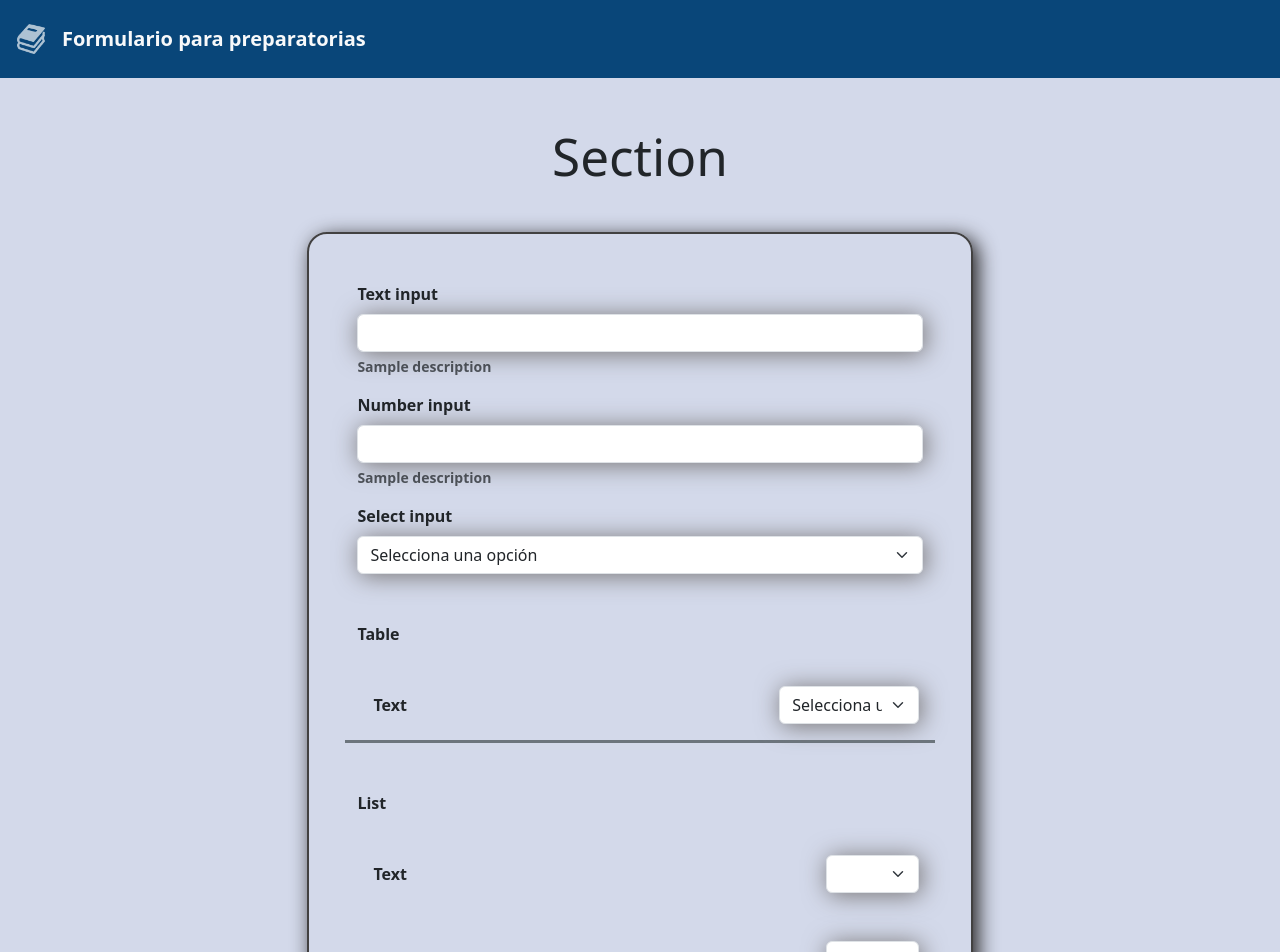
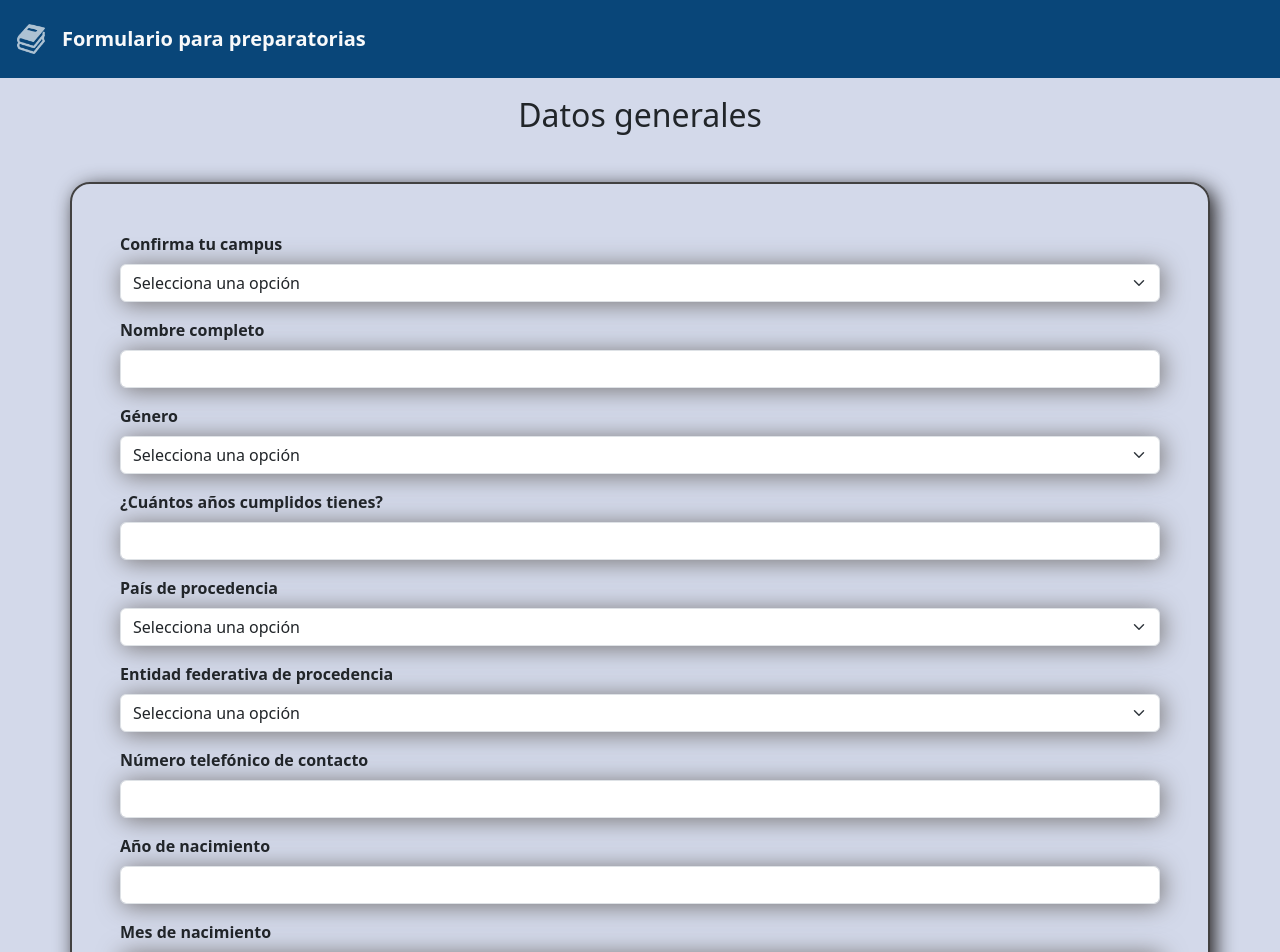
Before and after one commit to jossilvas85/Reto-designa, a React (Vite) app: page / in a window 1280 px wide. Shown: the top 952 px of the page. Built offline with nearby package versions, Linux system fonts and the light colour scheme.

Commit message:
llenado de forms funcional, faltan comprobaciones y atributos especiales

```diff
--- a/src/App.css
+++ b/src/App.css
@@ -1,7 +1,7 @@
 #root {
     max-width: 1280px;
     margin: 0 auto;
-    padding: 2rem;
+    /* padding: 2rem; */
     text-align: center;
 
     /* El root usa la pantalla completa */
--- a/src/components/formulario.tsx
+++ b/src/components/formulario.tsx
@@ -1,9 +1,9 @@
 // El formulario se estructura en: sections
 
-import { useState } from 'react';
+import { useEffect, useState } from 'react';
 import {
     inputCheckInterface,
-    inputEmailInerface,
+    inputEmailInterface,
     inputListInterface,
     inputNumberInerface,
     inputPasswordInterface,
@@ -53,18 +53,256 @@ import {
 
 // // LIST
 
+interface formsInterface {
+    section: string;
+    validate: number;
+    target: string[];
+    questions: JSX.Element[];
+}
+
 const Formulario = ({ data }: { data: sectionInterface[] | undefined }) => {
+    const [arrNew, setArrNew] = useState();
+    const [arrRenew, setArrRenew] = useState();
+    const [forms, setForms] = useState<formsInterface[]>();
+
+    useEffect(() => {
+        if (data != undefined) {
+            const formsData = data.map((sectionObj) => {
+                // Arreglo de INPUTS por section
+                return {
+                    section: sectionObj.section,
+                    validate: sectionObj.validate,
+                    target: sectionObj.target,
+                    questions: InputsPerSection({ sectionObj }),
+                };
+            });
+            setForms(formsData as formsInterface[]);
+        }
+    }, [data]);
+
     if (data == undefined) return;
 
-    const [arrNew, setArrNew] = useState();
-    const [arrRenew, setArrRenew] = useState();
-
-    data.map((sectionObj) => {
-        questionsForms({ sectionObj });
-    });
     return (
         <>
-            <h1 className="my-5">Section</h1>
+            {forms?.map((form, index) => (
+                <div key={`${form.section}_${form.target}`}>
+                    <h2 className="my-5">{form.section}</h2>
+
+                    <div className="form-card text-start p-md-5 py-2 container ">
+                        <form>
+                            {form.questions.map((question) => (
+                                <div>{question}</div>
+                            ))}
+                        </form>
+
+                        {index === forms.length - 1 ? (
+                            <div className="text-end mt-5">
+                                <button
+                                    type="submit"
+                                    className="btn btn-primary fw-bold"
+                                >
+                                    Enviar formulario
+                                </button>
+                            </div>
+                        ) : (
+                            <></>
+                        )}
+                    </div>
+                </div>
+            ))}
+        </>
+    );
+};
+
+export default Formulario;
+
+// Funcion para asignar atributos dinamicos a los inputs
+const SetDinamicAttributes = ({
+    question,
+}: {
+    question:
+        | inputTextInerface
+        | inputNumberInerface
+        | inputSelectInterface
+        | inputTableInterface
+        | inputListInterface
+        | inputEmailInterface
+        | inputCheckInterface
+        | inputPasswordInterface;
+}) => {
+    return { ...(question.required == false ? {} : { required: true }) };
+};
+
+// Funcion que crea inputs por cada seccion
+const InputsPerSection = ({ sectionObj }: { sectionObj: sectionInterface }) =>
+    sectionObj.questions.map((question) =>
+        // Se crea el INPUT adecuado dependiendo al TYPE
+        InputSelecction({ question })
+    );
+
+// Funcion que crea el input adecuado dependiendo del TYPE
+const InputSelecction = ({
+    question,
+}: {
+    question:
+        | inputNumberInerface
+        | inputTextInerface
+        | inputSelectInterface
+        | inputTableInterface
+        | inputListInterface
+        | inputEmailInterface
+        | inputCheckInterface
+        | inputPasswordInterface;
+}) => {
+    const type = question.type;
+    switch (type) {
+        case 'text':
+            return CreateInputText(question as inputTextInerface);
+        case 'number':
+            return CreateInputNumber(question as inputNumberInerface);
+        case 'select':
+            return CreateInputSelect(question as inputSelectInterface);
+        case 'table':
+            return CreateInputTable(question as inputTableInterface);
+        case 'list':
+            return CreateInputList(question as inputListInterface);
+        case 'email':
+            return CreateInputEmail(question as inputEmailInterface);
+        case 'checkbox':
+            return CreateInputCheckbox(question as inputCheckInterface);
+    }
+};
+
+// FUNCIONES PARA CREAR INPUTS
+const CreateInputText = (question: inputTextInerface) => (
+    <div key={question.name} className="mb-3">
+        <label className="form-label fw-bold">{question.title}</label>
+        <input
+            id={question.name}
+            type={question.type}
+            className="form-control form-input"
+            {...SetDinamicAttributes({ question })}
+        ></input>
+        {/* <div className="form-text fw-bold">Sample description</div> */}
+    </div>
+);
+
+const CreateInputNumber = (question: inputNumberInerface) => (
+    <div key={question.name} className="mb-3">
+        <label className="form-label fw-bold">{question.title}</label>
+        <input
+            id={question.name}
+            type={question.type}
+            className="form-control form-input"
+            {...SetDinamicAttributes({ question })}
+        ></input>
+        {/* <div className="form-text fw-bold">Sample description</div> */}
+    </div>
+);
+
+const CreateInputSelect = (question: inputSelectInterface) => (
+    <div key={question.name} className="mb-3">
+        <label className="form-label fw-bold">{question.title}</label>
+        <select
+            id={question.name}
+            className="form-select form-input"
+            {...SetDinamicAttributes({ question })}
+        >
+            <option hidden defaultValue={''}>
+                Selecciona una opción
+            </option>
+            {question.options.map((option) => (
+                <option key={`${question.name}_${option}`} value={option}>
+                    {option}
+                </option>
+            ))}
+        </select>
+    </div>
+);
+
+const CreateInputTable = (question: inputTableInterface) => (
+    <div
+        key={question.name}
+        className="my-5 py-4 border-top border-bottom border-3 border-secondary"
+    >
+        <label className="form-label fw-bold">{question.title}</label>
+        <div className="container">
+            <div className="row">
+                {question.rows.map((row) => {
+                    return (
+                        <div className="col-md-6 col-sm-12 my-2 ">
+                            {InputSelecction({ question: row })}
+                        </div>
+                    );
+                })}
+            </div>
+        </div>
+    </div>
+);
+
+const CreateInputList = (question: inputListInterface) => (
+    <div
+        key={question.name}
+        className="my-5 py-4 border-top border-bottom border-3 border-secondary"
+    >
+        <label className="form-label fw-bold">{question.title}</label>
+        <div className="container">
+            <div className="row py-3">
+                {question.rows.map((row) => {
+                    const { max } = row;
+                    return (
+                        <div key={row.name} className="mb-3">
+                            <label className="form-label fw-bold">
+                                {row.title}
+                            </label>
+                            <input
+                                id={row.name}
+                                type={row.type}
+                                className="form-control form-input"
+                                {...SetDinamicAttributes({ question })}
+                            ></input>
+                            {/* <div className="form-text fw-bold">Sample description</div> */}
+                        </div>
+                    );
+                })}
+            </div>
+        </div>
+    </div>
+);
+
+const CreateInputEmail = (question: inputEmailInterface) => (
+    <div key={question.name} className="mb-3">
+        <label className="form-label fw-bold">{question.title}</label>
+        <input
+            id={question.name}
+            type={question.type}
+            className="form-control form-input"
+            {...SetDinamicAttributes({ question })}
+        ></input>
+        {/* <div className="form-text fw-bold">Sample description</div> */}
+    </div>
+);
+
+const CreateInputCheckbox = (question: inputCheckInterface) => (
+    <div key={question.name} className="my-4 form-check">
+        <label className="form-check-label fw-bold">{question.title}</label>
+
+        {question.options.map((option) => (
+            <>
+                <input
+                    id={option}
+                    type="checkbox"
+                    className="form-check-input"
+                ></input>
+            </>
+        ))}
+    </div>
+);
+
+const template = () => {
+    return (
+        <>
+            <h2 className="my-5">Section</h2>
 
             <div className="form-card text-start p-5 container">
                 {/* Form */}
@@ -241,231 +479,3 @@ const Formulario = ({ data }: { data: sectionInterface[] | undefined }) => {
         </>
     );
 };
-
-export default Formulario;
-
-const questionsForms = ({ sectionObj }: { sectionObj: sectionInterface }) => {
-    sectionObj.questions.map((question) => {
-        formSelection({ question });
-    });
-};
-
-// Funcion que crea el input adecuado dependiendo de la pregunta
-const formSelection = ({
-    question,
-}: {
-    question:
-        | inputTextInerface
-        | inputNumberInerface
-        | inputSelectInterface
-        | inputTableInterface
-        | inputListInterface
-        | inputEmailInerface
-        | inputCheckInterface
-        | inputPasswordInterface;
-}) => {
-    const type = question.type;
-    switch (type) {
-        case 'text':
-            console.log('TEXT');
-            break;
-        case 'number':
-            console.log('NUMBER');
-            break;
-        case 'select':
-            break;
-        case 'table':
-            break;
-        case 'list':
-            break;
-        case 'email':
-            break;
-        case 'password':
-            break;
-        case 'checkbox':
-            break;
-        default:
-            break;
-    }
-};
-
-export const template = () => {
-    return (
-        <>
-            <h1 className="my-5">Section</h1>
-
-            <div className="form-card text-start p-5 container">
-                {/* Form */}
-                <form>
-                    {/* Text */}
-                    <div className="mb-3">
-                        <label className="form-label fw-bold">Text input</label>
-                        <input
-                            id=""
-                            name=""
-                            type="text"
-                            className="form-control form-input"
-                        ></input>
-                        <div className="form-text fw-bold">
-                            Sample description
-                        </div>
-                    </div>
-
-                    {/* Number */}
-                    <div className="mb-3">
-                        <label className="form-label fw-bold">
-                            Number input
-                        </label>
-                        <input
-                            id=""
-                            name=""
-                            type="number"
-                            min={1}
-                            max={10}
-                            className="form-control form-input"
-                        ></input>
-                        <div className="form-text fw-bold">
-                            Sample description
-                        </div>
-                    </div>
-
-                    {/* Select */}
-                    <div className="mb-3">
-                        <label className="form-label fw-bold">
-                            Select input
-                        </label>
-                        <select
-                            id=""
-                            name=""
-                            className="form-select form-input"
-                        >
-                            <option hidden defaultValue={''}>
-                                Selecciona una opción
-                            </option>
-                            <option value="1">One</option>
-                            <option value="2">Two</option>
-                            <option value="3">Three</option>
-                        </select>
-                    </div>
-
-                    {/* Table */}
-                    <div className="my-5">
-                        <label className="form-label fw-bold">Table</label>
-                        <div className="row p-3 my-3 border-bottom border-3 border-secondary">
-                            <label className="align-self-center fw-bold col-9">
-                                Text
-                            </label>
-                            <select
-                                id=""
-                                name=""
-                                className="form-select form-input col"
-                            >
-                                <option hidden defaultValue={''}>
-                                    Selecciona una opción
-                                </option>
-                                <option value="1">One</option>
-                                <option value="2">Two</option>
-                                <option value="3">Three</option>
-                            </select>
-                        </div>
-                    </div>
-
-                    {/* List */}
-                    <div className="my-5">
-                        <label className="form-label fw-bold">List</label>
-                        <div className="row p-3 my-3">
-                            <label className="align-self-center fw-bold col-10">
-                                Text
-                            </label>
-                            <select
-                                id=""
-                                name=""
-                                className="form-select form-input col"
-                            >
-                                <option hidden defaultValue={''}></option>
-                                <option value="1">1</option>
-                                <option value="2">2</option>
-                                <option value="3">3</option>
-                            </select>
-                        </div>
-                        <div className="row p-3 my-3">
-                            <label className="align-self-center fw-bold col-10">
-                                Text
-                            </label>
-                            <select
-                                id=""
-                                name=""
-                                className="form-select form-input col"
-                            >
-                                <option hidden defaultValue={''}></option>
-                                <option value="1">1</option>
-                                <option value="2">2</option>
-                                <option value="3">3</option>
-                            </select>
-                        </div>
-                        <div className="row p-3 my-3 border-bottom border-3 border-secondary">
-                            <label className="align-self-center fw-bold col-10">
-                                Text
-                            </label>
-                            <select
-                                id=""
-                                name=""
-                                className="form-select form-input col"
-                            >
-                                <option hidden defaultValue={''}></option>
-                                <option value="1">1</option>
-                                <option value="2">2</option>
-                                <option value="3">3</option>
-                            </select>
-                        </div>
-                    </div>
-
-                    {/* Email */}
-                    <div className="mb-3">
-                        <label className="form-label fw-bold">Email</label>
-                        <input
-                            id=""
-                            name=""
-                            type="email"
-                            className="form-control form-input"
-                        ></input>
-                        <div className="form-text fw-bold">
-                            Ingresa el correo
-                        </div>
-                    </div>
-
-                    {/* Password */}
-                    <div className="mb-3">
-                        <label className="form-label fw-bold">Password</label>
-                        <input
-                            id=""
-                            name=""
-                            type="password"
-                            min={10}
-                            className="form-control form-input"
-                        ></input>
-                        <div className="form-text fw-bold">
-                            La contraseña tiene que tener al menos x caracteres
-                        </div>
-                    </div>
-
-                    {/* Checkbox */}
-                    <div className="mb-3 form-check">
-                        <input
-                            type="checkbox"
-                            className="form-check-input"
-                        ></input>
-                        <label className="form-check-label fw-bold">
-                            Check box
-                        </label>
-                    </div>
-
-                    {/* Submit button */}
-                    <button type="submit" className="btn btn-primary fw-bold">
-                        Enviar formulario
-                    </button>
-                </form>
-            </div>
-        </>
-    );
-};
--- a/src/main.scss
+++ b/src/main.scss
@@ -21,6 +21,11 @@
     box-shadow: 2px 2px 25px#777474;
 }
 
+.form-select {
+    box-shadow: 2px 2px 25px#777474;
+
+}
+
 .form-check-input {
     box-shadow: 2px 2px 10px#777474;
 }
```
Also changed, not shown: src/interfaces/formularioInterfaces.tsx (+5 -6 lines).
